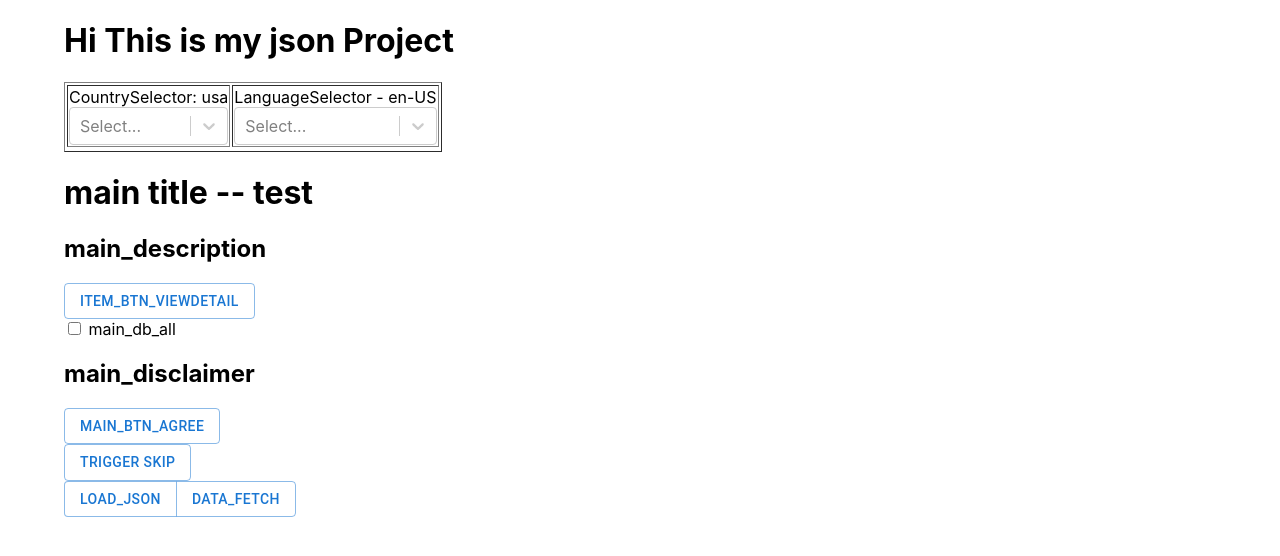
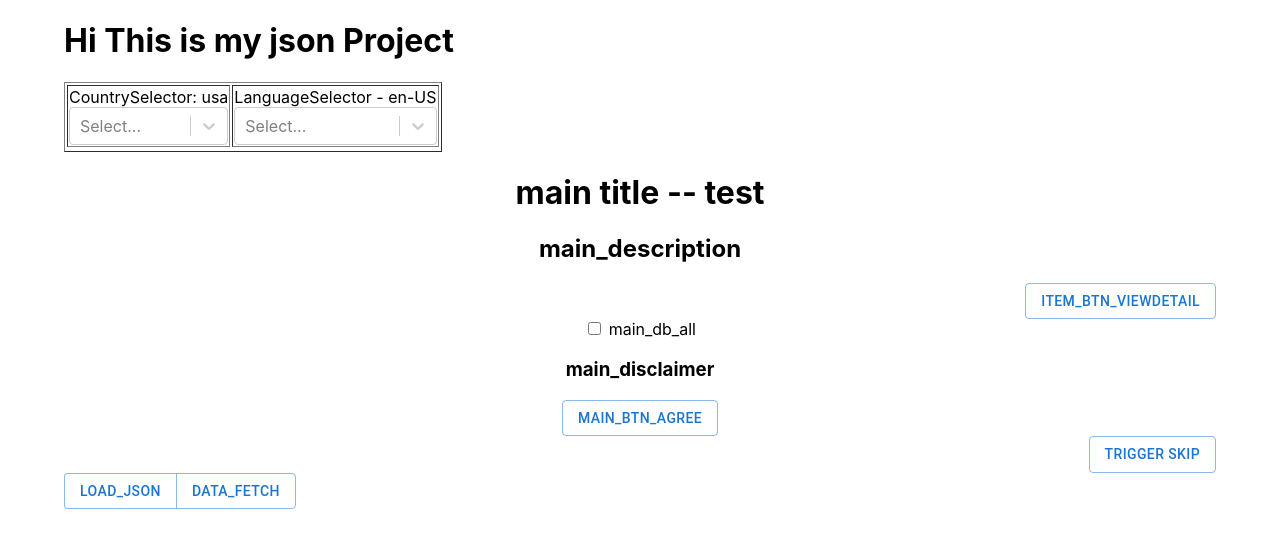
Before and after one commit to depari/react-poc-project, a React (Vite) app in the folder json-viewer-react/: page / in a window 1280 px wide. Shown: the top 556 px of the page. Built offline with nearby package versions, Linux system fonts and the light colour scheme.

Commit message:
update Layout, handle conditional rendering

```diff
--- a/json-viewer-react/src/Component/Item/MainViewItem.tsx
+++ b/json-viewer-react/src/Component/Item/MainViewItem.tsx
@@ -25,31 +25,38 @@ function MainViewItem() {
   };
 
 
+
   return  (
     <>
+      <div align="center">
+        <h1>{main_title}</h1>
+      </div>
+      <div align="center">
+        <h2>{main_description}</h2>
+      </div>
 
-      <h1>{main_title}</h1>
-      <h2>{main_description}</h2>
-      <div>
+      <div align="right">
         <Button variant="outlined">{item_btn_viewdetail}</Button>
       </div>
-      <div>
+      {
+        main_cb_all.length > 0  &&
+        <div align="center">
           <input type={'checkbox'} name={main_cb_all} /> {main_cb_all}
-
         </div>
 
+      }
 
-      <h2>{main_disclaimer}</h2>
-      <div>
+
+      <div align="center">
+        <h3>{main_disclaimer}</h3>
+      </div>
+
+      <div align="center">
         <Button variant="outlined">{main_btn_agree}</Button>
       </div>
 
 
-
-
-
-      <div>
-
+      <div align="right">
         <Button variant="outlined" onClick={handleClickOpen}>
           Trigger Skip
         </Button>
```
Lines whose indentation alone changed are shown as unchanged.
